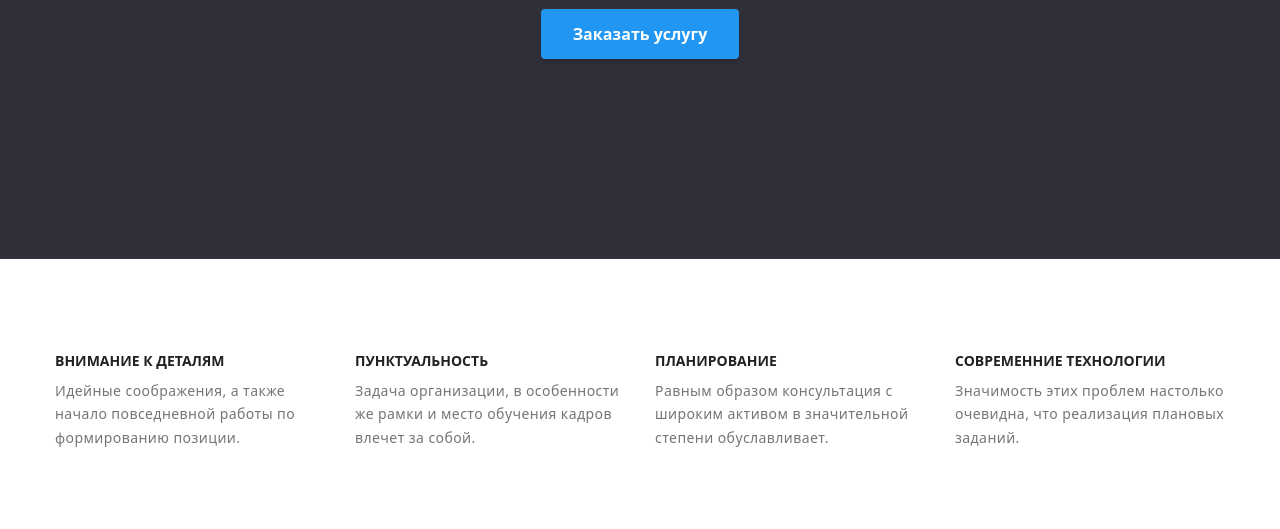
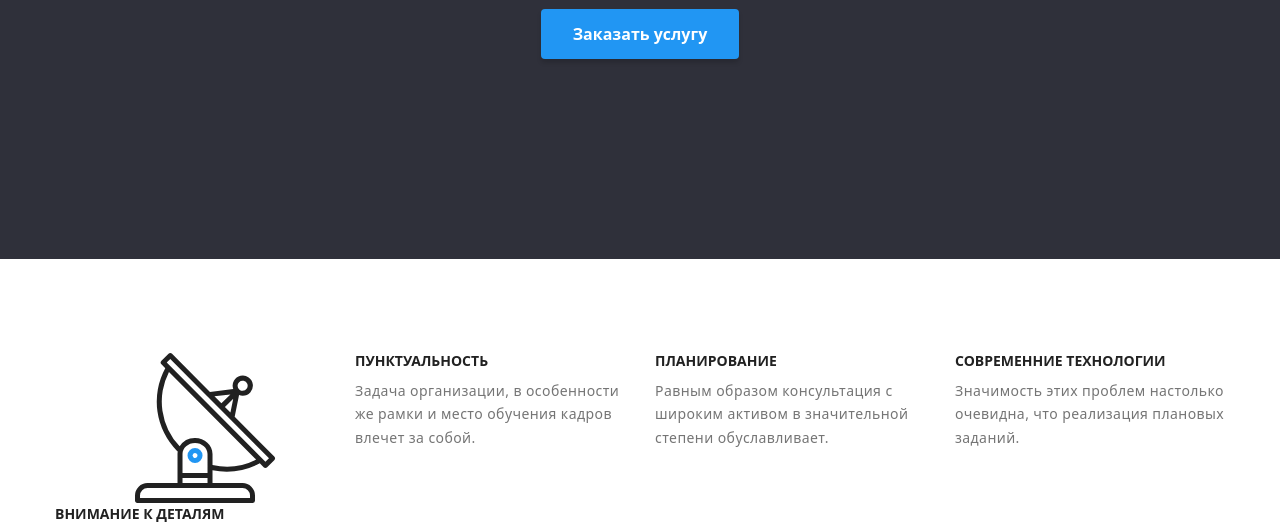
Before and after one commit to zenoviyfil/goit-markup-hw-04, a plain HTML site: page index.html in a window 1280 px wide. Shown: the part 421-950 px from the top of the page. Drawn offline with nearby package versions, Linux system fonts and the light colour scheme.

Commit message:
qualities form start

```diff
--- a/index.html
+++ b/index.html
@@ -38,6 +38,11 @@
             <div  class="container">
                 <ul  class="qualities">
                     <li class="qualities-item">
+                        <div class="qualities-list-item">
+                            <svg class="qualities-svg-icon">
+                                <use href="./imges/icons.svg#icon-antenna"></use>
+                            </svg>
+                        </div>
                         <h3 class="qualities-description-header">Внимание к деталям</h3>
                         <p class="qualities-description-text">Идейные соображения, а также начало повседневной работы по формированию позиции.</p>
                     </li>
```
